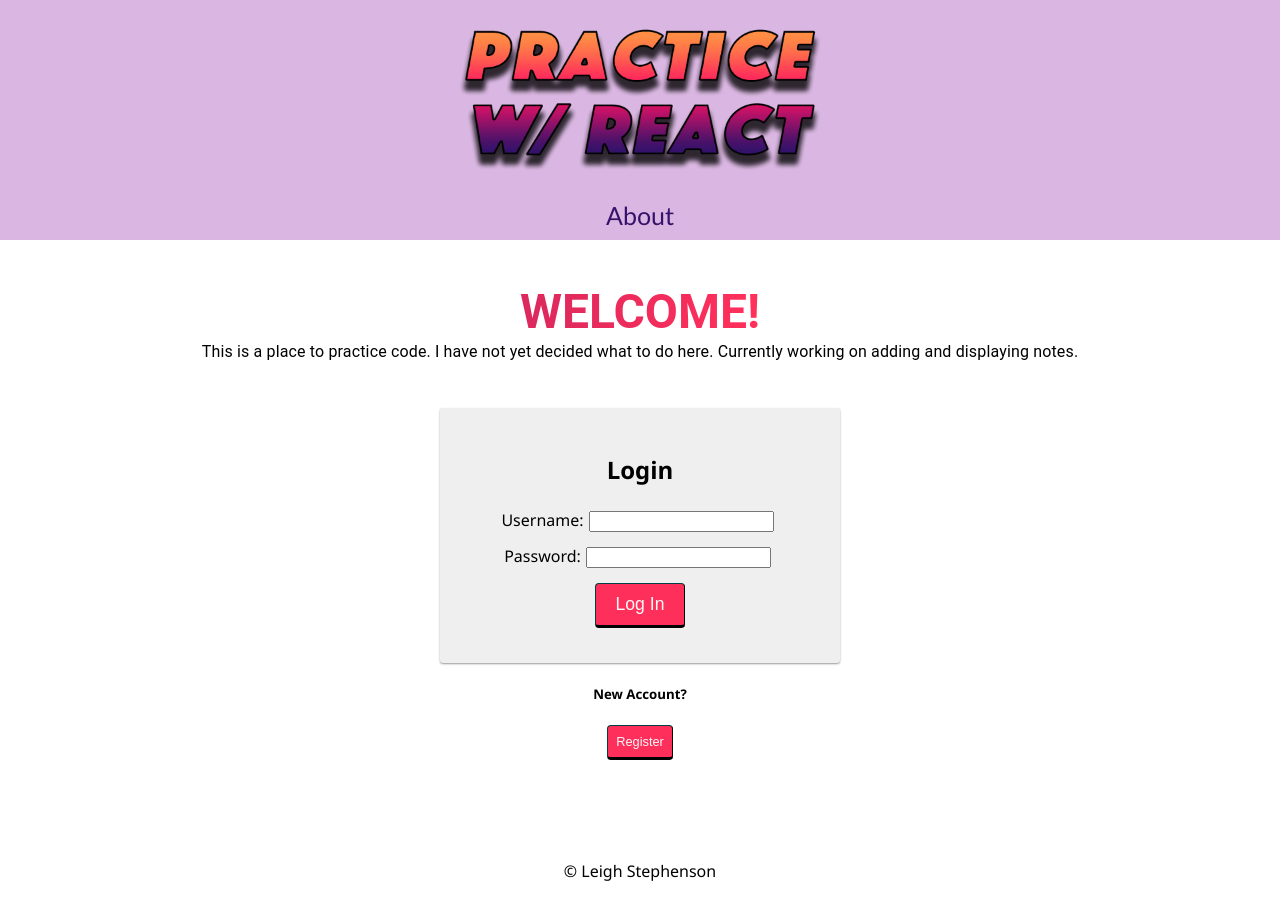
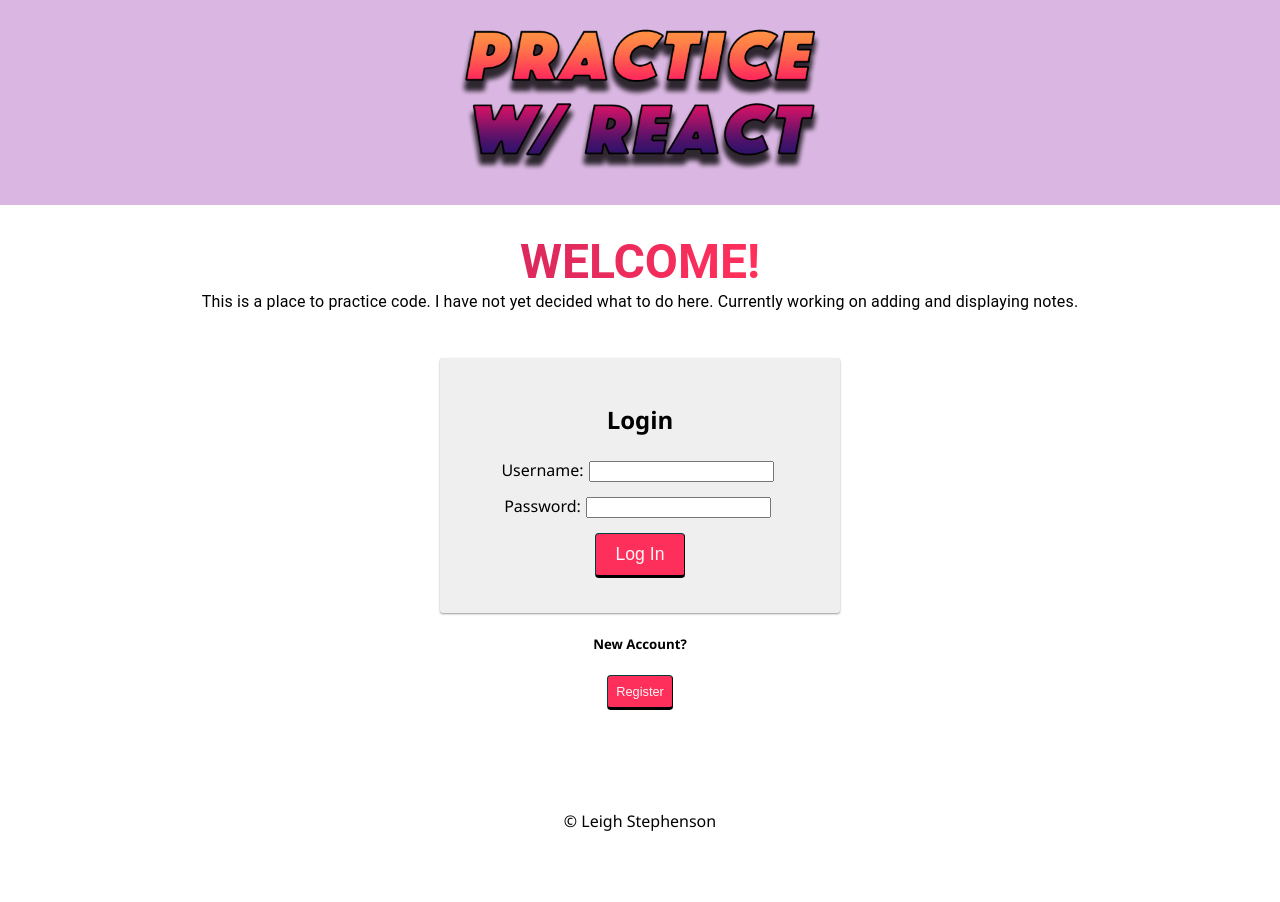
Before and after one commit to leighstephenson/practice-w-react, a React (Create React App) app: page /about#/home in a window 1280 px wide. After the commit the page ends 852 px from the top, so only its background shows below. Built offline with nearby package versions, Linux system fonts and the light colour scheme; no server answers.

Commit message:
Changes to nav

```diff
--- a/src/components/Nav/Nav.jsx
+++ b/src/components/Nav/Nav.jsx
@@ -41,18 +41,20 @@
                 Notes
               </Link>
 
+              <Link className="navLink" to="/about">
+                About
+              </Link>
+
 
               <LogOutButton className="navLink" />
             </>
           )}
 
-        <Link className="navLink" to="/about">
-          About
-        </Link>
+
 
         </div>
       </center>
-      <br/> <br/>
+      <br /> <br />
     </>
   );
 }
```
Lines whose indentation alone changed are shown as unchanged.
